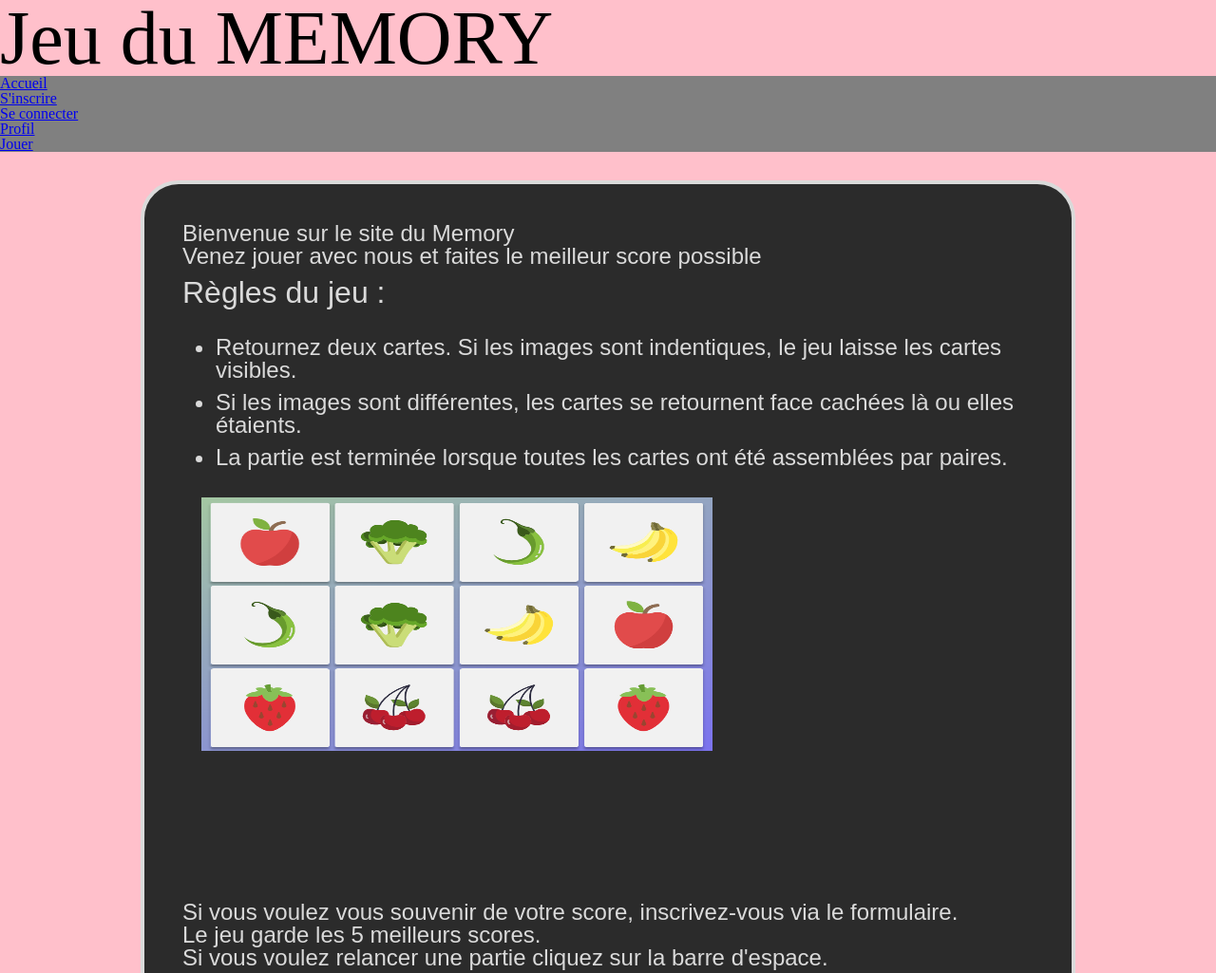
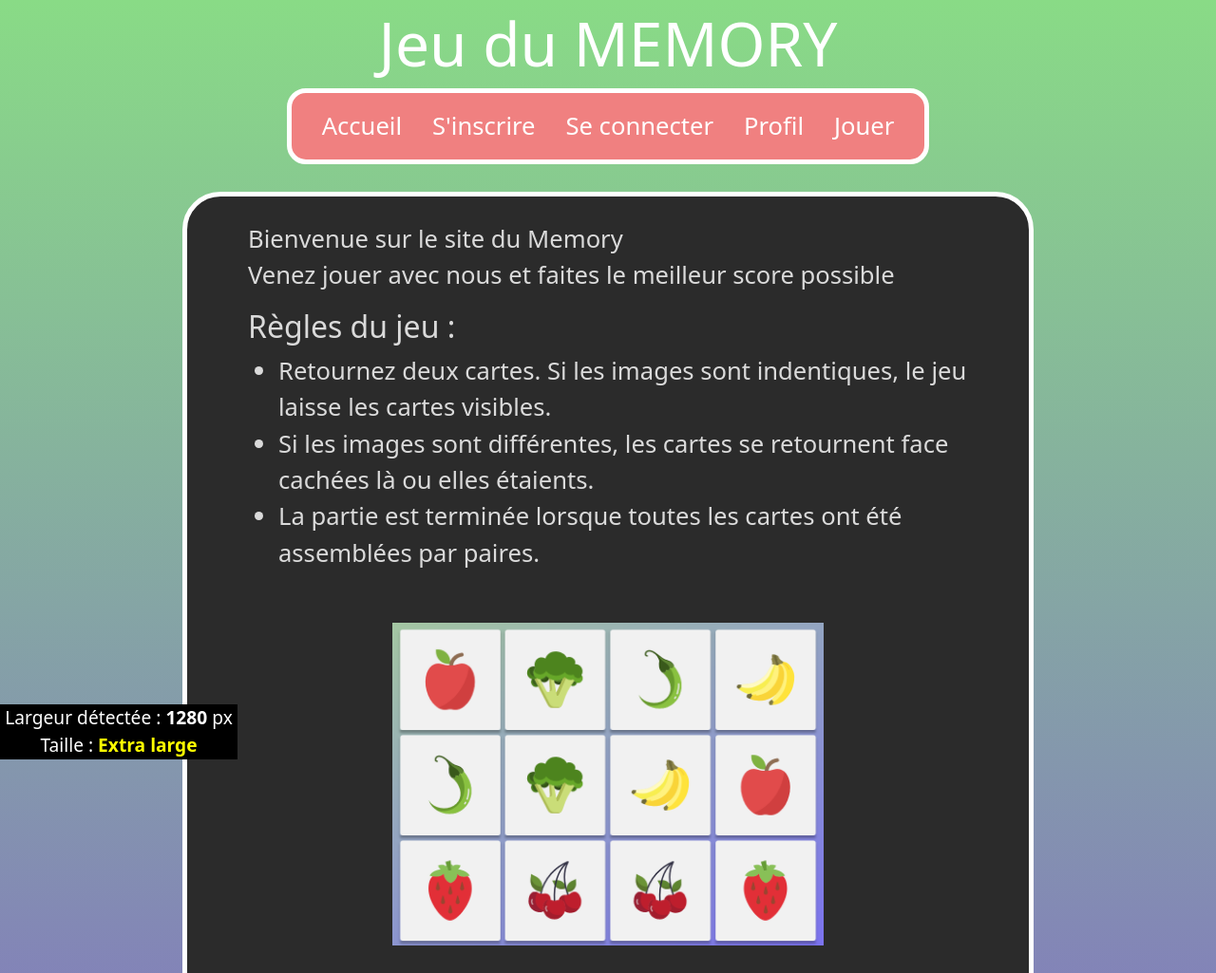
Before and after one commit to 548access45/projet_memory, a plain HTML site: page index.html in a window 1280 px wide. Shown: the top 1025 px of the page at 95% size. Drawn offline with nearby package versions, Linux system fonts and the light colour scheme.

Commit message:
Premier push tout le html css

```diff
--- a/index.css
+++ b/index.css
@@ -88,7 +88,7 @@ video {
   font: inherit;
   vertical-align: baseline;
 }
-/* HTML5 display-role reset for older browsers */
+/*HTML5 display-role reset for older browsers */
 article,
 aside,
 details,
@@ -127,58 +127,174 @@ table {
 /* Fin CSS Reset *******************************************/
 
 /* Début CSS **********************************************/
-header{
-	margin-bottom: 30px;
+header {
+  display: flex;
+  flex-direction: column;
+  align-items: center;
+}
+header h1 {
+  font-size: 6rem;
+  color: white;
+  margin: 1rem;
+  margin-bottom: 2rem;
 }
 body {
-  background-color: pink;
-  display: flex;
-  flex-direction: column;
+  background: linear-gradient(to bottom, #89db86 0%, #816ec4 100%);
+  font-family: sans-serif;
 }
 
-h1 {
-  font-size: 5em;
+nav {
 }
-h2 {
-  font-size: 2em;
-  margin-bottom: 30px;
+nav ul {
+  background-color: grey;
+  border: 5px solid white;
+  display: flex;
+  justify-content: space-around;
+  justify-items: center;
+  font-size: 2rem;
+  border-radius: 20px;
 }
-nav {
-  background-color: gray;
+nav ul li {
+  justify-content: center;
+}
+ul li a {
+  text-decoration: none;
+  color: white;
+  padding: 1rem 0rem 0rem 0rem;
+  margin: 1rem;
+}
+/********** ARTICLE ****************/
+article {
+  background-color: rgb(43, 43, 43);
+  color: rgb(218, 218, 218);
+  border-radius: 40px;
+  padding: 2% 5% 2% 5%;
+  font-size: 1.6rem;
+  margin: 1% 25% 3% 25%;
+  border: 5px solid white;
+}
+article ul li {
+  list-style: disc;
+}
+.divimg {
   display: flex;
 }
+.responsiveImg {
+  width: 60%;
+  height: 600%;
+  margin-top: 5%;
+  margin-bottom: 5%;
+  margin-left: 20%;
+}
+/********** FIN ARTICLE ************/
 
-main {
-  display: flex;
-  justify-content: center;
+/* Formulaire */
+form legend {
+  font-weight: 700;
+  font-size: 2.5rem;
+  text-align: center;
 }
-article {
-  background-color: rgb(43, 43, 43);
-  padding: 40px;
-  font-family: sans-serif;
-  border-radius: 40px;
-  width: 70%;
-  color: rgb(218, 218, 218);
-  border: 4px solid rgb(218, 218, 218);
-  display: flex;
-  flex-direction: column;
+form input {
+  background-color: rgba(255, 255, 255, 0);
+  border: none;
+  width: 100%;
+
 }
-article ul {
-  margin-left: 35px;
-  list-style: disc;
-  font-size: 1.5em;
+form button {
+  background: rgb(242, 232, 213); /* Remove background */
+  border: none; /* Remove border */
+  padding: 15px 50px 15px 50px; /* Remove padding */
+  margin: 5px; /* Remove margin */
+  border-radius: 5px;
+  font-size: 1.4rem;
+  font-weight: 500;
+}
+form p {
+    font-weight: 500;
+}
+.divbtn{
+    display: flex;
+    justify-content: space-around;
 }
 
-article ul li {
-  margin-bottom: 10px;
+/* Fin Formulaire */
+
+/* Extra small devices (phones in portrait) */
+@media (max-width: 600px) {
+  nav ul {
+    background-color: lightblue;
+  }
 }
 
-p {
-  font-size: 1.5em;
-  margin-bottom: 10px;
+/* Small devices (tablets in portrait) */
+@media (min-width: 601px) and (max-width: 768px) {
+  header h1 {
+    font-size: 3.5rem;
+    margin: 0.5rem;
+    margin-bottom: 0.5rem;
+  }
+  nav ul {
+    background-color: aqua;
+    font-size: 1.5rem;
+  }
+  article {
+    margin: 0% 5% 2% 5%;
+  }
 }
-img {
-  margin: 20px;
-  height: 60%;
-  width: 60%;
+
+/* Medium devices (tablets in landscape or small laptops) */
+@media (min-width: 769px) and (max-width: 1024px) {
+  header h1 {
+    font-size: 3.5rem;
+    margin: 0.5rem;
+    margin-bottom: 0.5rem;
+  }
+  nav ul {
+    background-color: rgb(206, 206, 13);
+    font-size: 1.5rem;
+  }
+  article {
+    margin: 2% 5% 2% 5%;
+  }
 }
+
+/* Large devices (laptops and desktops) */
+@media (min-width: 1025px) and (max-width: 1280px) {
+  header h1 {
+    font-size: 4rem;
+    margin: 0.5rem;
+    margin-bottom: 0.5rem;
+  }
+  nav ul {
+    background-color: lightcoral;
+    font-size: 1.6rem;
+  }
+  article {
+    margin: 1% 15% 1% 15%;
+  }
+}
+
+/* Extra large devices (large desktops and wide screens) */
+@media (min-width: 1281px) and (max-width: 1440px) {
+  header h1 {
+    font-size: 4.5rem;
+    margin: 0.5rem;
+    margin-bottom: 0.5rem;
+  }
+  nav ul {
+    background-color: lightpink;
+  }
+  article {
+    margin: 1% 15% 1% 15%;
+  }
+}
+
+/* Ultra large devices (large desktop monitors) */
+@media (min-width: 1441px) and (max-width: 2200px) {
+  nav ul {
+    background-color: rgb(176, 68, 68);
+  }
+  article {
+    margin: 1% 20% 5% 20%;
+  }
+}
--- a/index.html
+++ b/index.html
@@ -1,35 +1,48 @@
 <!DOCTYPE html>
-<html lang="en">
+<html lang="fr">
   <head>
     <meta charset="UTF-8" />
     <meta name="viewport" content="width=device-width, initial-scale=1.0" />
-    <title>Document</title>
+    <title>Memory - Accueil</title>
     <link rel="stylesheet" href="index.css" />
+    <link
+      href="https://cdn.jsdelivr.net/npm/bootstrap@5.2.0/dist/css/bootstrap.min.css"
+      rel="stylesheet"
+      integrity="sha384-gH2yIJqKdNHPEq0n4Mqa/HGKIhSkIHeL5AyhkYV8i59U5AR6csBvApHHNl/vI1Bx"
+      crossorigin="anonymous"
+    />
+    <link rel="stylesheet" href="informations.css" />
     <script src="index.js"></script>
   </head>
-  <body>
-    <header>
-      <div class="title">
+  <body class="">
+    <!--Compteur de largeur-->
+    <aside>
+      Largeur détectée : <strong id="largeur">500</strong> px
+      <br />
+      Taille : <strong id="taille"></strong>
+    </aside>
+    <!--Fin compteur de largeur-->
+    <header class="">
+      <div class="">
         <h1>Jeu du MEMORY</h1>
       </div>
 
       <!-- Menu de navigation -->
-      <div class="navDiv">
-        <nav>
-          <ul>
-            <li><a href="index.html">Accueil</a></li>
-            <li><a href="inscription.html">S'inscrire</a></li>
-            <li><a href="connect.html">Se connecter</a></li>
-            <li><a href="profil.html">Profil</a></li>
-            <li><a href="jeu.html">Jouer</a></li>
-          </ul>
-        </nav>
-      </div>
+
+      <nav class="">
+        <ul class="">
+          <li class="row"><a href="index.html">Accueil</a></li>
+          <li class="row"><a href="inscription.html">S'inscrire</a></li>
+          <li class="row"><a href="connect.html">Se connecter</a></li>
+          <li class="row"><a href="profil.html">Profil</a></li>
+          <li class="row"><a href="jeu.html">Jouer</a></li>
+        </ul>
+      </nav>
     </header>
 
-    <main>
-      <article class="rules">
-        <div class="text">
+    <main class="">
+      <article class="">
+        <div class="" >
           <p>
             Bienvenue sur le site du Memory<br />
             Venez jouer avec nous et faites le meilleur score possible
@@ -50,16 +63,18 @@
             </li>
           </ul>
         </div>
-        <div class="img">
+        <div class="divimg">
           <img
             src="ressources/memory-legume/memory_detail.png"
             alt="Photo du jeu"
             name="Photo du jeu"
             width="934px"
             height="698px"
+            class="responsiveImg"
+
           />
         </div>
-        <div class="text">
+        <div class="">
           <p>
             Si vous voulez vous souvenir de votre score, inscrivez-vous via le
             formulaire.<br />Le jeu garde les
@@ -69,5 +84,11 @@
         </div>
       </article>
     </main>
+    <script
+      src="https://cdn.jsdelivr.net/npm/bootstrap@5.2.0/dist/js/bootstrap.bundle.min.js"
+      integrity="sha384-A3rJD856KowSb7dwlZdYEkO39Gagi7vIsF0jrRAoQmDKKtQBHUuLZ9AsSv4jD4Xa"
+      crossorigin="anonymous"
+    ></script>
+    <script src="informations.js" async></script>
   </body>
 </html>
--- /dev/null
+++ b/indexa.css
@@ -0,0 +1,201 @@
+/* CSS Reset **************/
+
+html,
+body,
+div,
+span,
+applet,
+object,
+iframe,
+h1,
+h2,
+h3,
+h4,
+h5,
+h6,
+p,
+blockquote,
+pre,
+a,
+abbr,
+acronym,
+address,
+big,
+cite,
+code,
+del,
+dfn,
+em,
+img,
+ins,
+kbd,
+q,
+s,
+samp,
+small,
+strike,
+strong,
+sub,
+sup,
+tt,
+var,
+b,
+u,
+i,
+center,
+dl,
+dt,
+dd,
+ol,
+ul,
+li,
+fieldset,
+form,
+label,
+legend,
+table,
+caption,
+tbody,
+tfoot,
+thead,
+tr,
+th,
+td,
+article,
+aside,
+canvas,
+details,
+embed,
+figure,
+figcaption,
+footer,
+header,
+hgroup,
+menu,
+nav,
+output,
+ruby,
+section,
+summary,
+time,
+mark,
+audio,
+video {
+  margin: 0;
+  padding: 0;
+  border: 0;
+  font-size: 100%;
+  font: inherit;
+  vertical-align: baseline;
+}
+/* HTML5 display-role reset for older browsers */
+article,
+aside,
+details,
+figcaption,
+figure,
+footer,
+header,
+hgroup,
+menu,
+nav,
+section {
+  display: block;
+}
+body {
+  line-height: 1;
+}
+ol,
+ul {
+  list-style: none;
+}
+blockquote,
+q {
+  quotes: none;
+}
+blockquote:before,
+blockquote:after,
+q:before,
+q:after {
+  content: "";
+  content: none;
+}
+table {
+  border-collapse: collapse;
+  border-spacing: 0;
+}
+/* Fin CSS Reset *******************************************/
+
+/* Début CSS **********************************************/
+header {
+  margin-bottom: 30px;
+  display: flex;
+  flex-direction: column;
+  align-items: center;
+}
+body {
+  background: linear-gradient(to bottom, #89db86 0%, #816ec4 100%);
+  display: flex;
+  flex-direction: column;
+  max-height: 100%;
+}
+.title {
+  padding: 30px;
+}
+h1 {
+  font-size: 5em;
+  color: rgb(255, 255, 255);
+  font-family: sans-serif;
+}
+h2 {
+  font-size: 2em;
+  margin-bottom: 2vw;
+  margin-top: 2vw;
+}
+nav {
+  width: 20vw;
+  background-color: rgb(95, 95, 95);
+  padding: 1.5vw;
+  border-radius: 1vw;
+  font-family: sans-serif;
+  font-size: 1.5em;
+  color: rgb(218, 218, 218);
+}
+nav ul {
+  display: flex;
+  flex-direction: row;
+  justify-content: space-between;
+}
+
+main {
+  display: flex;
+  justify-content: center;
+}
+article {
+  background-color: rgb(43, 43, 43);
+  padding: 2vw;
+  font-family: sans-serif;
+  border-radius: 40px;
+  color: rgb(218, 218, 218);
+  border: 4px solid rgb(218, 218, 218);
+  display: flex;
+  flex-direction: column;
+}
+article ul {
+  margin-left: 2vw;
+  list-style: disc;
+  font-size: 1.5em;
+}
+
+article ul li {
+  margin-bottom: vw;
+}
+
+p {
+  font-size: 1.5em;
+}
+img {
+  margin: 0px;
+  height: 30vw;
+  width: 30vw;
+}
--- /dev/null
+++ b/informations.css
@@ -0,0 +1,20 @@
+/**************************************
+    Compteur de largeur et orientation
+    NE PAS MODIFIER
+***************************************/
+
+aside {
+    width: 250px;
+    background-color: black;
+    color: white;
+    text-align: center;
+    font-size: 1.2rem;
+    position: fixed;
+    bottom: 0;
+    left: 0;
+    z-index: 1;
+}
+
+#taille {
+    color: yellow;
+}
--- /dev/null
+++ b/informations.js
@@ -0,0 +1,26 @@
+/****************************************************************
+ * Compteur de largeur et détection orientation - NE PAS MODIFIER
+*****************************************************************/
+window.onload = init;
+window.onresize = init;
+var largeur = document.querySelector('#largeur');
+var sensEcran = document.querySelector('#taille');
+
+
+function init() {
+    largeur.textContent = window.innerWidth;
+
+    if (window.innerWidth  >= 1400) {
+        sensEcran.textContent = "Extra extra large";
+    } else if (window.innerWidth  < 1400 && window.innerWidth >= 1200){
+        sensEcran.textContent = "Extra large";
+    } else if (window.innerWidth  < 1200 && window.innerWidth >= 992){
+        sensEcran.textContent = "Large";
+    } else if (window.innerWidth  < 992 && window.innerWidth >= 768){
+        sensEcran.textContent = "Medium";
+    } else if (window.innerWidth  < 768 && window.innerWidth >= 576){
+        sensEcran.textContent = "Small";
+    }else {
+        sensEcran.textContent = "Extra small";
+    }
+}
```
Also changed, not shown: connect.html (+55 -0 lines), inscription.html (+74 -0 lines), jeu.html (+55 -0 lines), profil.html (+55 -0 lines).
